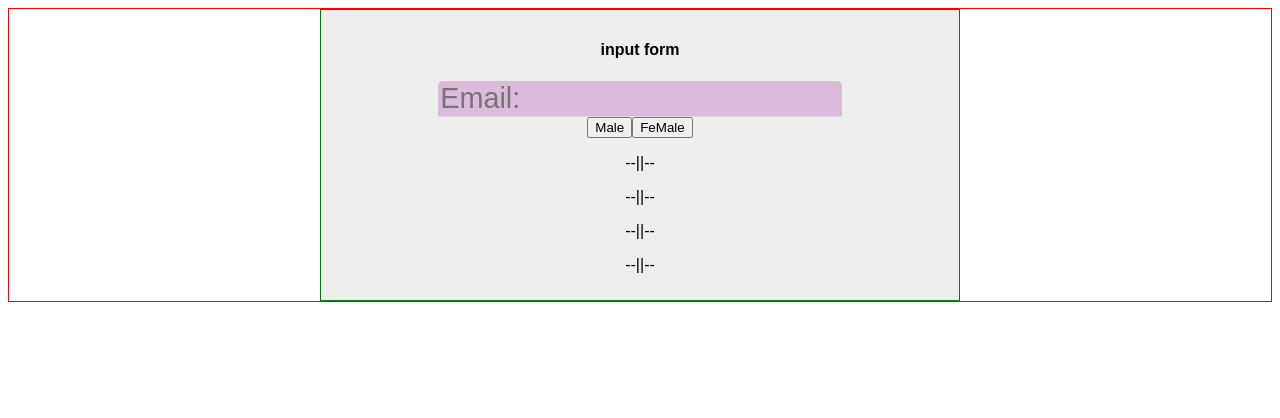
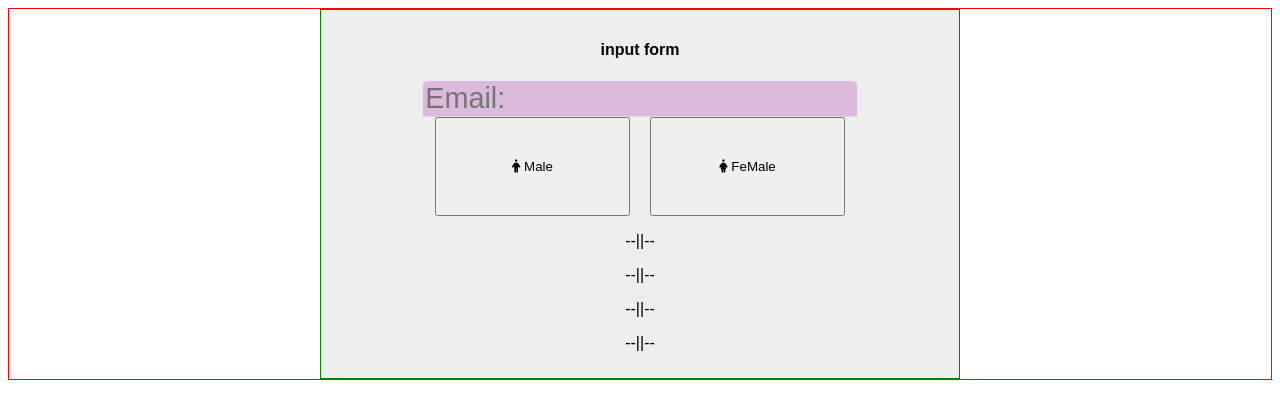
Before and after one commit to jpkim921/quarantineTimeReminder, a React (Create React App) app: page / in a window 1280 px wide. Shown: the top 418 px of the page. Built offline with nearby package versions, Linux system fonts and the light colour scheme.

Commit message:
add font awesome and male/female icon to the buttons

```diff
--- a/public/index.html
+++ b/public/index.html
@@ -1,16 +1,18 @@
 <!DOCTYPE html>
 <html lang="en">
-
   <head>
-	<meta charset="utf-8">
-	<meta name="viewport" content="width=device-width, initial-scale=1, shrink-to-fit=no">
-	<meta name="theme-color" content="#000000">
+    <meta charset="utf-8" />
+    <meta
+      name="viewport"
+      content="width=device-width, initial-scale=1, shrink-to-fit=no"
+    />
+    <meta name="theme-color" content="#000000" />
     <!--
       manifest.json provides metadata used when your web app is added to the
       homescreen on Android. See https://developers.google.com/web/fundamentals/engage-and-retain/web-app-manifest/
     -->
-	<link rel="manifest" href="%PUBLIC_URL%/manifest.json">
-	<link rel="shortcut icon" href="%PUBLIC_URL%/favicon.ico">
+    <link rel="manifest" href="%PUBLIC_URL%/manifest.json" />
+    <link rel="shortcut icon" href="%PUBLIC_URL%/favicon.ico" />
     <!--
       Notice the use of %PUBLIC_URL% in the tags above.
       It will be replaced with the URL of the `public` folder during the build.
@@ -20,6 +22,10 @@
       work correctly both with client-side routing and a non-root public URL.
       Learn how to configure a non-root public URL by running `npm run build`.
     -->
+    <script
+      src="https://kit.fontawesome.com/07557c38ba.js"
+      crossorigin="anonymous"
+    ></script>
     <title>React App</title>
   </head>
 
@@ -39,5 +45,4 @@
       To create a production bundle, use `npm run build` or `yarn build`.
     -->
   </body>
-
 </html>
--- a/src/genderInput.js
+++ b/src/genderInput.js
@@ -9,8 +9,12 @@ export default class GenderInput extends React.Component {
     return (
       <div className="user-input">
         <div className="button-holder">
-          <button className="gender-button">Male</button>
-          <button className="gender-button">FeMale</button>
+          <button className="gender-button">
+            <i class="fas fa-male" /> Male
+          </button>
+          <button className="gender-button">
+            <i class="fas fa-female" /> FeMale
+          </button>
         </div>
       </div>
     );
--- a/src/styles/inputStyle.css
+++ b/src/styles/inputStyle.css
@@ -2,7 +2,7 @@
   width: 640px;
   border: 1px solid green;
   margin: 0 auto;
-  padding: 10px 50px;
+  padding: 10px 30px;
   background-color: #eee;
 }
 
@@ -23,5 +23,11 @@
   outline: none;
 }
 
-.button-holder {
+.gender-button {
+  width: 45%;
+  padding: 40px;
 }
+
+button:first-child {
+  margin-right: 20px;
+}
```
Lines whose indentation alone changed are shown as unchanged.
